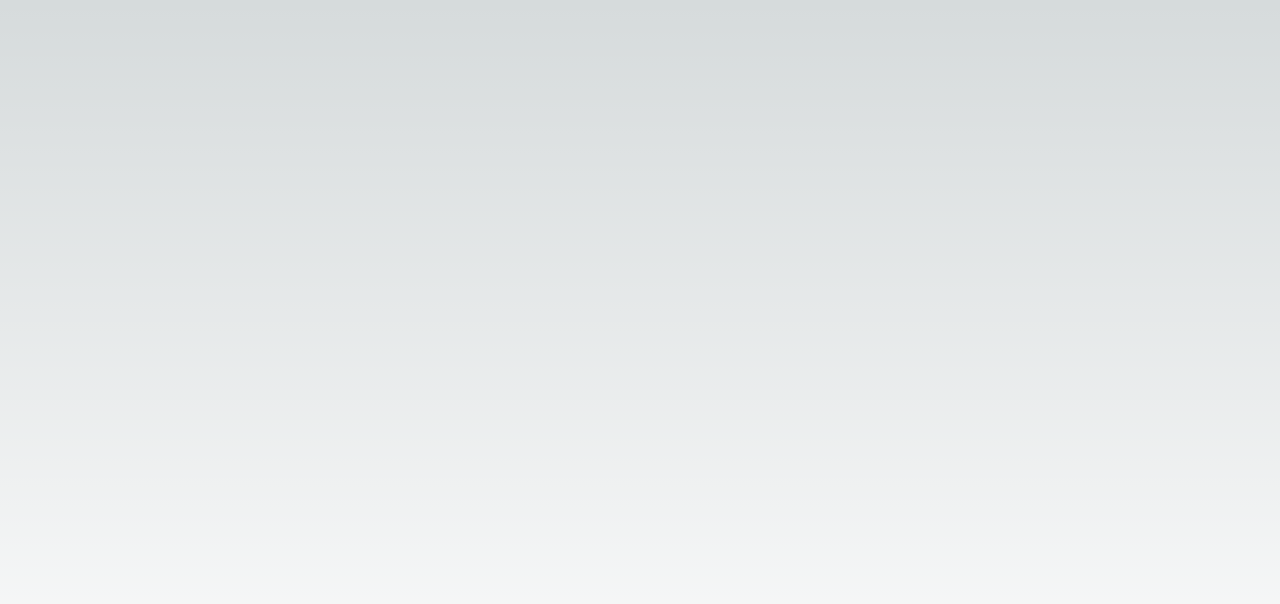
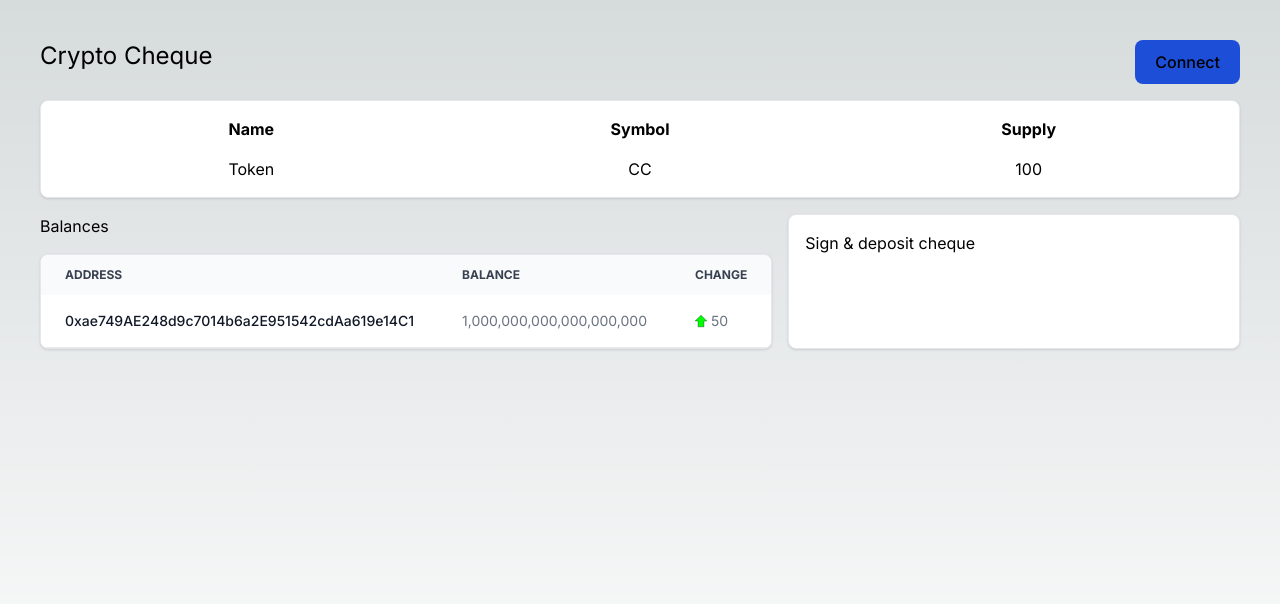
Before and after one commit to JustinFeng/crypto-cheque, a Next.js app in the folder dapp/: page / in a window 1280 px wide. Shown: the top 604 px of the page. Built offline with nearby package versions, Linux system fonts and the light colour scheme.

Commit message:
Build basic page structure

```diff
--- a/dapp/src/app/page.tsx
+++ b/dapp/src/app/page.tsx
@@ -1,11 +1,76 @@
+import Image from "next/image";
+
 export default function Home() {
   return (
-    <main className="flex min-h-screen flex-col items-center justify-between p-24">
-      <div className="z-10 w-full max-w-5xl items-center justify-between font-mono text-sm lg:flex">
-      </div>
+    <main className="flex min-h-screen flex-col p-10 gap-4">
+      <header className="flex justify-between">
+        <h1 className="text-2xl">Crypto Cheque</h1>
+        <button className="bg-blue-700 hover:bg-blue-800 focus:ring-4 focus:ring-blue-300 font-medium rounded-lg px-5 py-2.5 dark:bg-blue-600 dark:hover:bg-blue-700 focus:outline-none dark:focus:ring-blue-800">
+          Connect
+        </button>
+      </header>
+      <section className="bg-white border border-gray-200 rounded-lg shadow p-4 dark:bg-gray-800 dark:border-gray-700">
+        <div className="flex flex-col gap-4 text-center">
+          <header className="flex font-bold">
+            <div className="flex-1">Name</div>
+            <div className="flex-1">Symbol</div>
+            <div className="flex-1">Supply</div>
+          </header>
+          <div className="flex">
+            <div className="flex-1">Token</div>
+            <div className="flex-1">CC</div>
+            <div className="flex-1">100</div>
+          </div>
+        </div>
+      </section>
 
-      <div className="mb-32 grid text-center lg:mb-0 lg:grid-cols-4 lg:text-left">
+      <div className="flex gap-4">
+        <section className="flex flex-col gap-4">
+          <h2>Balances</h2>
+
+          <div className="overflow-x-auto bg-white border border-gray-200 rounded-lg shadow dark:bg-gray-800 dark:border-gray-700">
+            <table className="w-full text-sm text-left text-gray-500 dark:text-gray-400">
+              <thead className="text-xs text-gray-700 uppercase bg-gray-50 dark:bg-gray-700 dark:text-gray-400">
+                <tr>
+                  <th scope="col" className="px-6 py-3">
+                    Address
+                  </th>
+                  <th scope="col" className="px-6 py-3">
+                    Balance
+                  </th>
+                  <th scope="col" className="px-6 py-3">
+                    Change
+                  </th>
+                </tr>
+              </thead>
+              <tbody>
+                <tr className="bg-white border-b dark:bg-gray-900 dark:border-gray-700">
+                  <th
+                    scope="row"
+                    className="px-6 py-4 font-medium text-gray-900 whitespace-nowrap dark:text-white"
+                  >
+                    0xae749AE248d9c7014b6a2E951542cdAa619e14C1
+                  </th>
+                  <td className="px-6 py-4">1,000,000,000,000,000,000</td>
+                  <td className="px-6 py-4 flex gap-1">
+                    <Image
+                      src="/images/arrowupgreen.svg"
+                      height={12}
+                      width={12}
+                      alt="up"
+                    />
+                    <span>50</span>
+                  </td>
+                </tr>
+              </tbody>
+            </table>
+          </div>
+        </section>
+
+        <section className="flex-1 bg-white border border-gray-200 rounded-lg shadow p-4 dark:bg-gray-800 dark:border-gray-700">
+          <h2>Sign & deposit cheque</h2>
+        </section>
       </div>
     </main>
-  )
+  );
 }
```
Also changed, not shown: dapp/public/images/arrowupgreen.svg (added).
